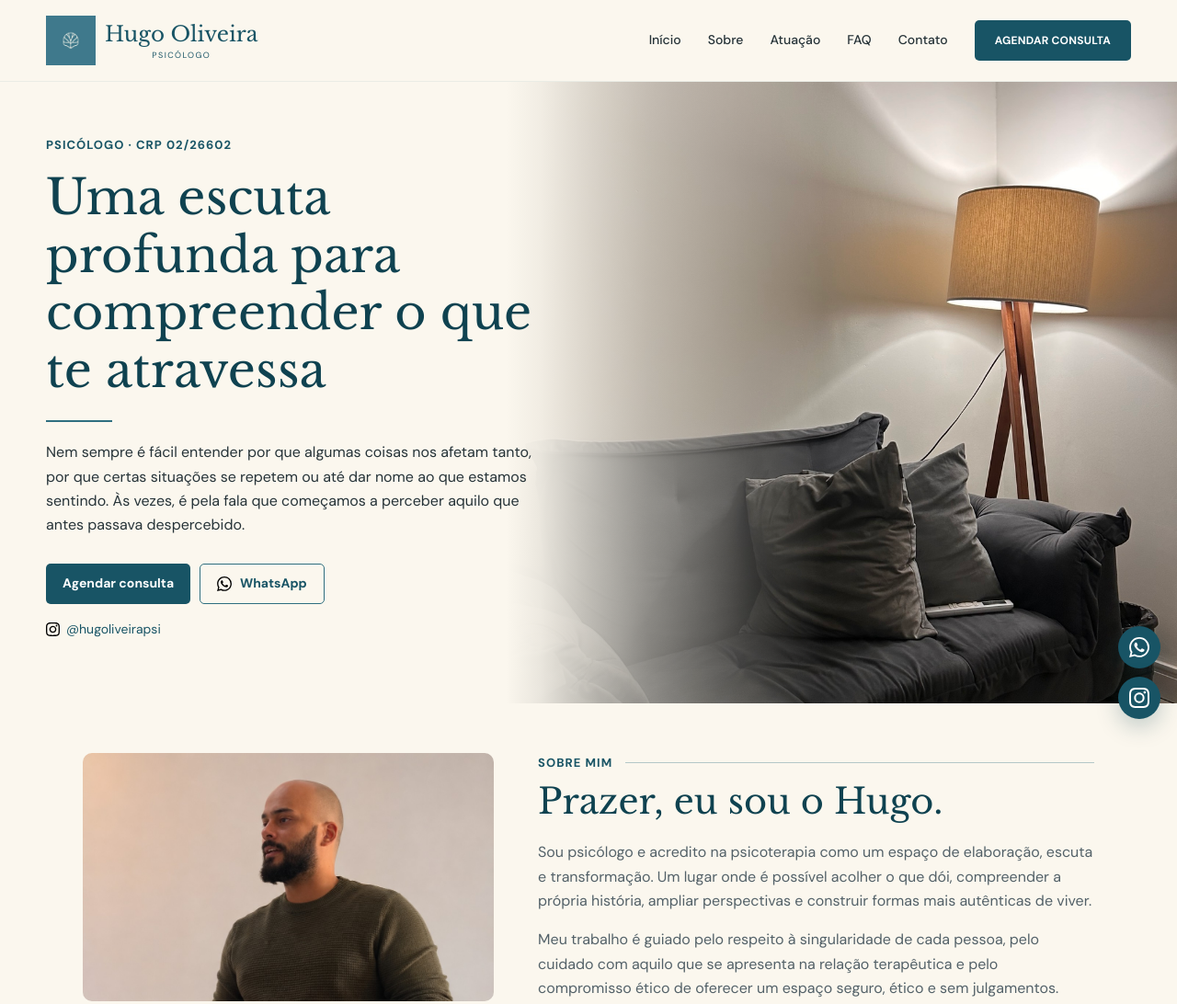
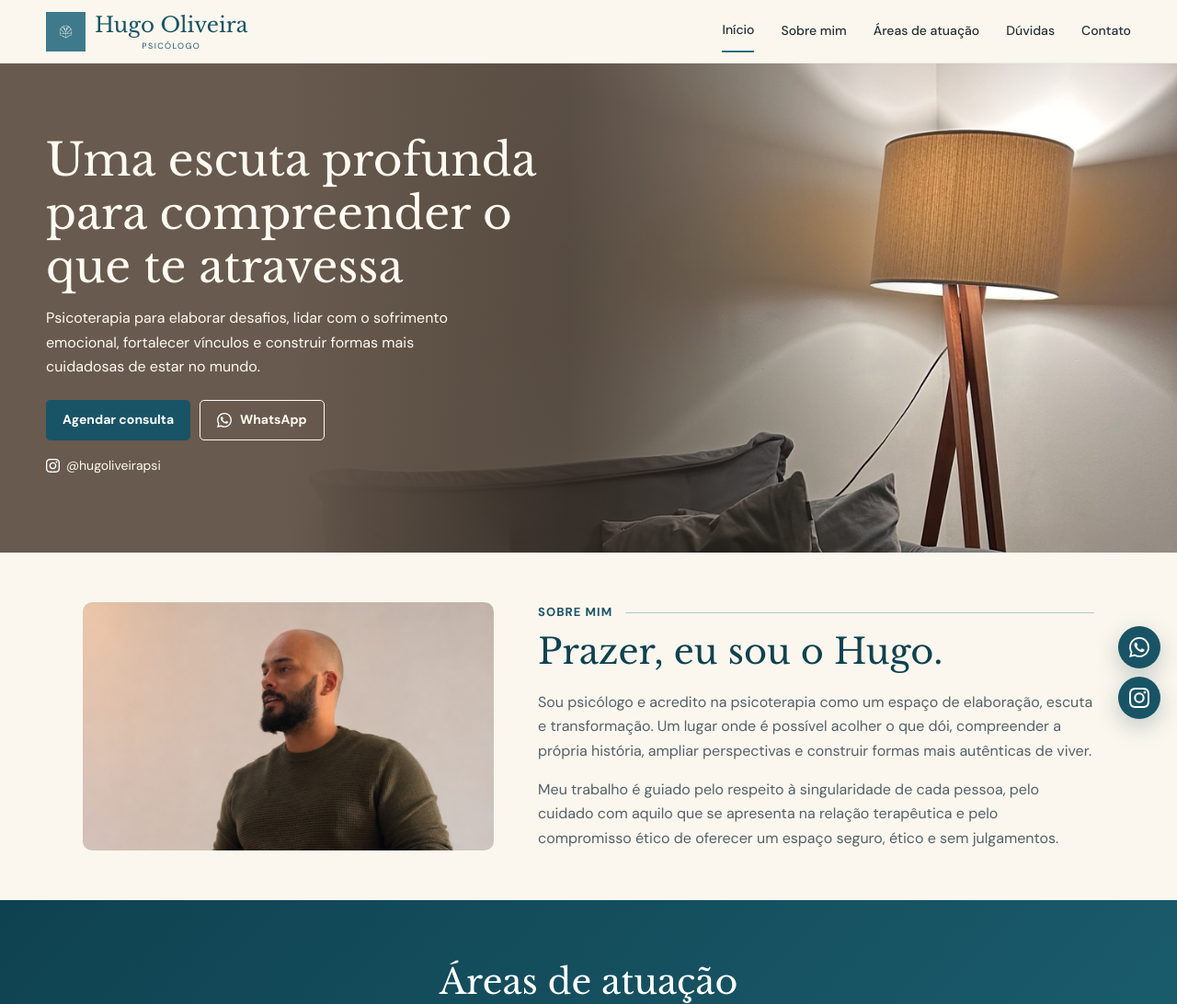
Before and after one commit to jhugooliveira-commits/hugo-oliveira-site, a plain HTML site: page index.html in a window 1280 px wide. Shown: the top 1092 px of the page at 92% size. Drawn offline with nearby package versions, Linux system fonts and the light colour scheme.

Commit message:
Ajusta o topo à referência visual

```diff
--- a/assets/v2.css
+++ b/assets/v2.css
@@ -140,3 +140,77 @@
     grid-template-columns: minmax(0, 1fr);
   }
 }
+
+.home-header .nav { height: 68px; }
+.home-header .brand-text img { width: 43px; height: 43px; }
+.home-header .nav-links a:first-child { border-bottom: 2px solid var(--petrol); }
+
+#inicio {
+  min-height: 0;
+  background: #685a4e;
+  isolation: isolate;
+}
+#inicio .hero-grid {
+  display: block;
+  min-height: 0;
+}
+#inicio .hero-copy {
+  width: min(52%, 650px);
+  padding: clamp(48px, 6vw, 90px) 0;
+}
+#inicio h1 {
+  color: #fffaf2;
+  font-size: clamp(34px, 3.8vw, 55px);
+  margin: 0 0 14px;
+}
+#inicio h1::after { content: none; }
+#inicio p {
+  color: #fffaf2;
+  max-width: 44ch;
+  margin-bottom: 22px;
+}
+#inicio .hero-visual {
+  position: absolute;
+  z-index: -1;
+  inset: 0 0 0 24%;
+  min-height: 0;
+  background: none;
+}
+#inicio .hero-office {
+  display: block;
+  opacity: 1;
+  position: absolute;
+  inset: 0;
+  width: 100%;
+  height: 100%;
+  aspect-ratio: auto;
+  object-position: center 35%;
+}
+#inicio .hero-visual::after {
+  content: "";
+  display: block;
+  position: absolute;
+  inset: 0;
+  width: auto;
+  height: auto;
+  transform: none;
+  z-index: 2;
+  background: linear-gradient(90deg, #685a4e, rgba(64, 53, 44, .65) 32%, transparent 72%);
+}
+#inicio .btn-outline {
+  color: #fffaf2;
+  border-color: #fffaf2;
+}
+#inicio .hero-instagram { color: #fffaf2; }
+#inicio .btn-outline img,
+#inicio .hero-instagram img { filter: brightness(0) invert(1); }
+
+@media (max-width: 820px) {
+  .home-header .nav-links { top: 68px; }
+  .home-header .nav-links a:first-child { border: 0; }
+  #inicio .hero-copy { width: min(100%, 460px); }
+  #inicio .hero-visual { inset: 0; }
+  #inicio .hero-visual::after {
+    background: linear-gradient(90deg, rgba(44, 36, 29, .85), rgba(44, 36, 29, .62));
+  }
+}
--- a/index.html
+++ b/index.html
@@ -28,7 +28,7 @@
 </head>
 <body>
 <a class="skip-link" href="#conteudo">Pular para o conteúdo</a>
-<header class="site-header">
+<header class="site-header home-header">
   <div class="container nav">
     <a class="brand brand-text" href="#inicio" aria-label="Hugo Oliveira, psicólogo — início">
       <img src="assets/logo-mark.webp" alt="" width="256" height="256">
@@ -36,15 +36,14 @@
     </a>
     <button class="menu-toggle" type="button" data-menu aria-label="Abrir menu" aria-expanded="false" aria-controls="menu-principal">☰</button>
     <nav class="nav-links" id="menu-principal" data-nav aria-label="Navegação principal">
-      <a href="#inicio">Início</a><a href="#sobre">Sobre</a><a href="#atuacao">Atuação</a><a href="#faq">FAQ</a><a href="#contato">Contato</a>
-      <button class="booking-btn" type="button" data-book>Agendar consulta</button>
+      <a href="#inicio">Início</a><a href="#sobre">Sobre mim</a><a href="#atuacao">Áreas de atuação</a><a href="#faq">Dúvidas</a><a href="#contato">Contato</a>
     </nav>
   </div>
 </header>
 <main id="conteudo">
   <section class="hero" id="inicio" aria-labelledby="titulo-principal">
     <div class="container hero-grid">
-      <div class="hero-copy"><div class="eyebrow">Psicólogo · CRP 02/26602</div><h1 id="titulo-principal">Uma escuta profunda para compreender o que te atravessa</h1><p>Nem sempre é fácil entender por que algumas coisas nos afetam tanto, por que certas situações se repetem ou até dar nome ao que estamos sentindo. Às vezes, é pela fala que começamos a perceber aquilo que antes passava despercebido.</p><div class="hero-actions"><button class="btn btn-primary" type="button" data-book>Agendar consulta</button><a class="btn btn-outline" href="https://wa.me/5581987918645" target="_blank" rel="noopener noreferrer"><img src="assets/whatsapp.svg" alt="" width="16" height="16">WhatsApp</a><a class="hero-instagram" href="https://www.instagram.com/hugoliveirapsi/" target="_blank" rel="noopener noreferrer" aria-label="Instagram de Hugo Oliveira"><img src="assets/instagram.svg" alt="" width="15" height="15">@hugoliveirapsi</a></div></div>
+      <div class="hero-copy"><h1 id="titulo-principal">Uma escuta profunda para compreender o que te atravessa</h1><p>Psicoterapia para elaborar desafios, lidar com o sofrimento emocional, fortalecer vínculos e construir formas mais cuidadosas de estar no mundo.</p><div class="hero-actions"><button class="btn btn-primary" type="button" data-book>Agendar consulta</button><a class="btn btn-outline" href="https://wa.me/5581987918645" target="_blank" rel="noopener noreferrer"><img src="assets/whatsapp.svg" alt="" width="16" height="16">WhatsApp</a><a class="hero-instagram" href="https://www.instagram.com/hugoliveirapsi/" target="_blank" rel="noopener noreferrer" aria-label="Instagram de Hugo Oliveira"><img src="assets/instagram.svg" alt="" width="15" height="15">@hugoliveirapsi</a></div></div>
       <div class="hero-visual"><img class="hero-photo hero-office" src="assets/consultorio-real.jpeg" alt="Sofá e luminária no consultório de psicologia" width="1152" height="1536" fetchpriority="high" decoding="async"></div>
     </div>
   </section>
```
